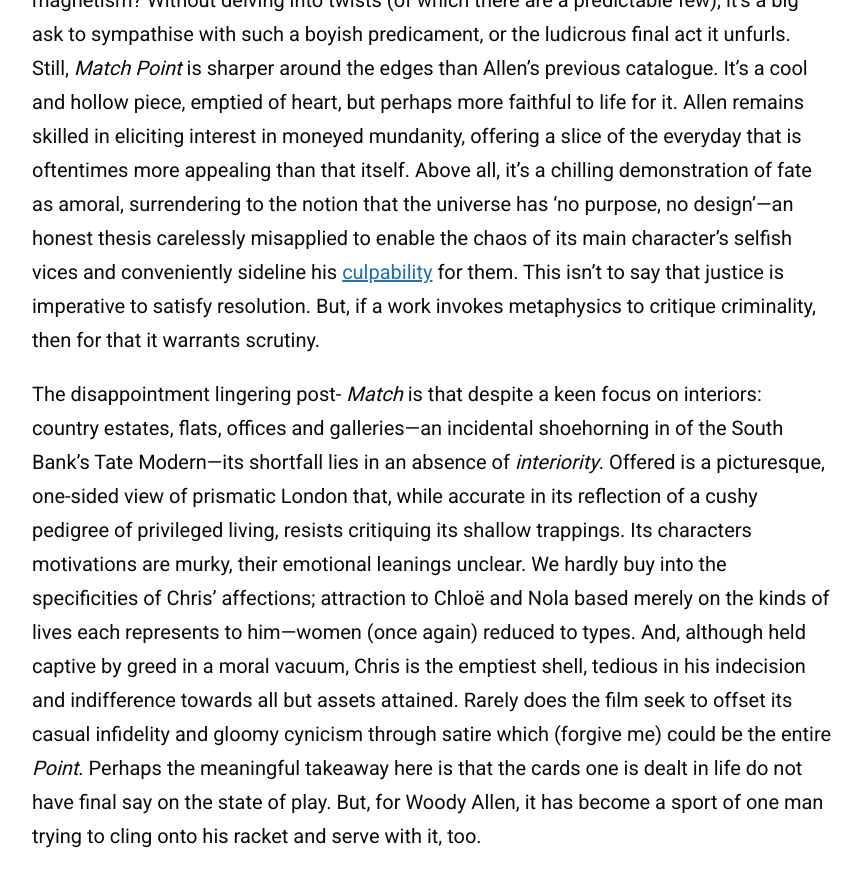
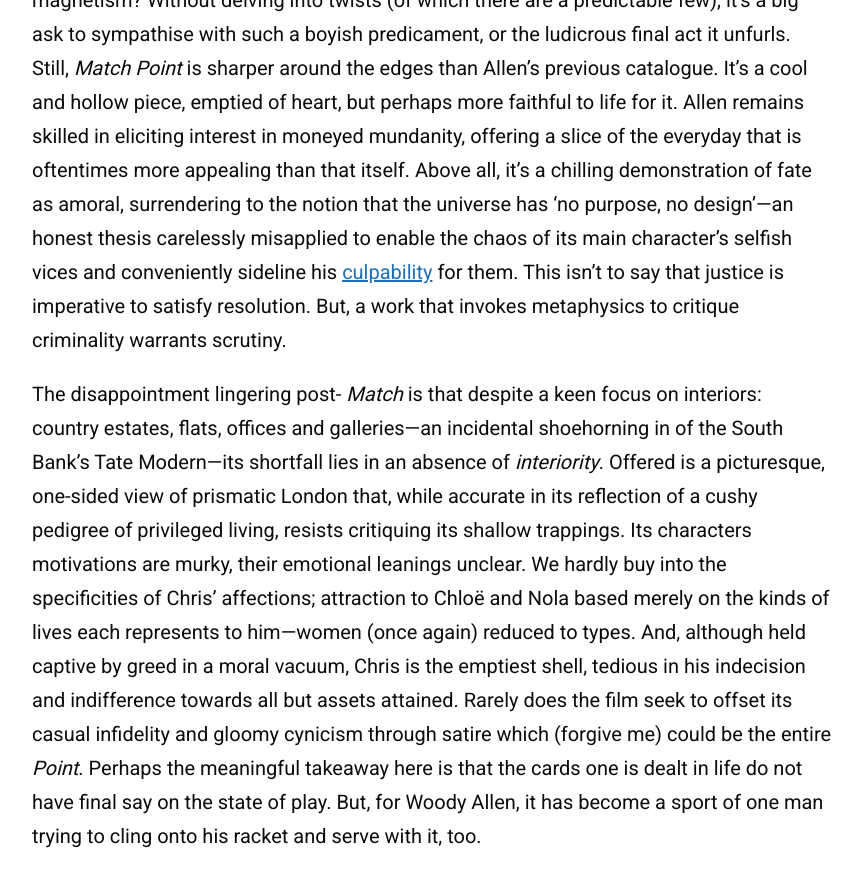
Before and after one commit to zoeurl/zoedowney.github.io, a Jekyll site: the page built from _posts/2024-2-22-match-point.md, in a window 1280 px wide and 900 px high, scrolled down 2899 px. Shown: the top 887 px of the window, without its empty margins (208-1070 px from the left). Built offline with Jekyll 4.4.1, drawn with Linux system fonts in a browser that asks for light colours.

Commit message:
Update 2024-2-22-match-point.md

```diff
--- a/_posts/2024-2-22-match-point.md
+++ b/_posts/2024-2-22-match-point.md
@@ -21,6 +21,6 @@
 
 It’s a relief to witness a Woody Allen leading man who isn’t doing his most earnest impression of the director. Even so, comparisons can be made with Michael Caine’s neurotic slash lovesick Elliot in the earlier feature _Hannah and Her Sisters_. Similarly, Chris finds himself love-stricken with a taken woman: Tom’s fiancée, sultry out-of-work actor Nola Rice (Scarlett Johansson). An American divorcée in the manner of Wallis Simpson, Nola fails to win the approval of the stuck-up Hewitts. Indeed, while Chris plays tennis with ease, Nola dabbles with ping-pong and resides on the losing side of the social ‘net’. Despite having already gained an ‘in’ with Chloë, Chris’ next move is to seduce Nola. It’s an inexplicable play that could render his final hand overdrawn, but he cannot resist pulling another card from the deck.
 
-It is on this essential, but tiresome, male conflict that _Match Point_ rests: does our protagonist choose wealth, standing and security tethered to a lukewarm coupling, or sacrifice it all for a less fortunate woman who tempts him via her sirenesque, sexual magnetism? Without delving into twists (of which there are a predictable few), it's a big ask to sympathise with such a boyish predicament, or the ludicrous final act it unfurls. Still, _Match Point_ is sharper around the edges than Allen’s previous catalogue. It’s a cool and hollow piece, emptied of heart, but perhaps more faithful to life for it. Allen remains skilled in eliciting interest in moneyed mundanity, offering a slice of the everyday that is oftentimes more appealing than that itself. Above all, it’s a chilling demonstration of fate as amoral, surrendering to the notion that the universe has ‘no purpose, no design’—an honest thesis carelessly misapplied to enable the chaos of its main character’s selfish vices and conveniently sideline his [culpability](https://www.theguardian.com/film/2023/sep/08/woody-allen-venice-applause-metoo) for them. This isn't to say that justice is imperative to satisfy resolution. But, if a work invokes metaphysics to critique criminality, then for that it warrants scrutiny.
+It is on this essential, but tiresome, male conflict that _Match Point_ rests: does our protagonist choose wealth, standing and security tethered to a lukewarm coupling, or sacrifice it all for a less fortunate woman who tempts him via her sirenesque, sexual magnetism? Without delving into twists (of which there are a predictable few), it's a big ask to sympathise with such a boyish predicament, or the ludicrous final act it unfurls. Still, _Match Point_ is sharper around the edges than Allen’s previous catalogue. It’s a cool and hollow piece, emptied of heart, but perhaps more faithful to life for it. Allen remains skilled in eliciting interest in moneyed mundanity, offering a slice of the everyday that is oftentimes more appealing than that itself. Above all, it’s a chilling demonstration of fate as amoral, surrendering to the notion that the universe has ‘no purpose, no design’—an honest thesis carelessly misapplied to enable the chaos of its main character’s selfish vices and conveniently sideline his [culpability](https://www.theguardian.com/film/2023/sep/08/woody-allen-venice-applause-metoo) for them. This isn't to say that justice is imperative to satisfy resolution. But, a work that invokes metaphysics to critique criminality warrants scrutiny.
 
 The disappointment lingering post- _Match_ is that despite a keen focus on interiors: country estates, flats, offices and galleries—an incidental shoehorning in of the South Bank’s Tate Modern—its shortfall lies in an absence of _interiority_. Offered is a picturesque, one-sided view of prismatic London that, while accurate in its reflection of a cushy pedigree of privileged living, resists critiquing its shallow trappings. Its characters motivations are murky, their emotional leanings unclear. We hardly buy into the specificities of Chris’ affections; attraction to Chloë and Nola based merely on the kinds of lives each represents to him—women (once again) reduced to types. And, although held captive by greed in a moral vacuum, Chris is the emptiest shell, tedious in his indecision and indifference towards all but assets attained. Rarely does the film seek to offset its casual infidelity and gloomy cynicism through satire which (forgive me) could be the entire _Point_. Perhaps the meaningful takeaway here is that the cards one is dealt in life do not have final say on the state of play. But, for Woody Allen, it has become a sport of one man trying to cling onto his racket and serve with it, too.
```
